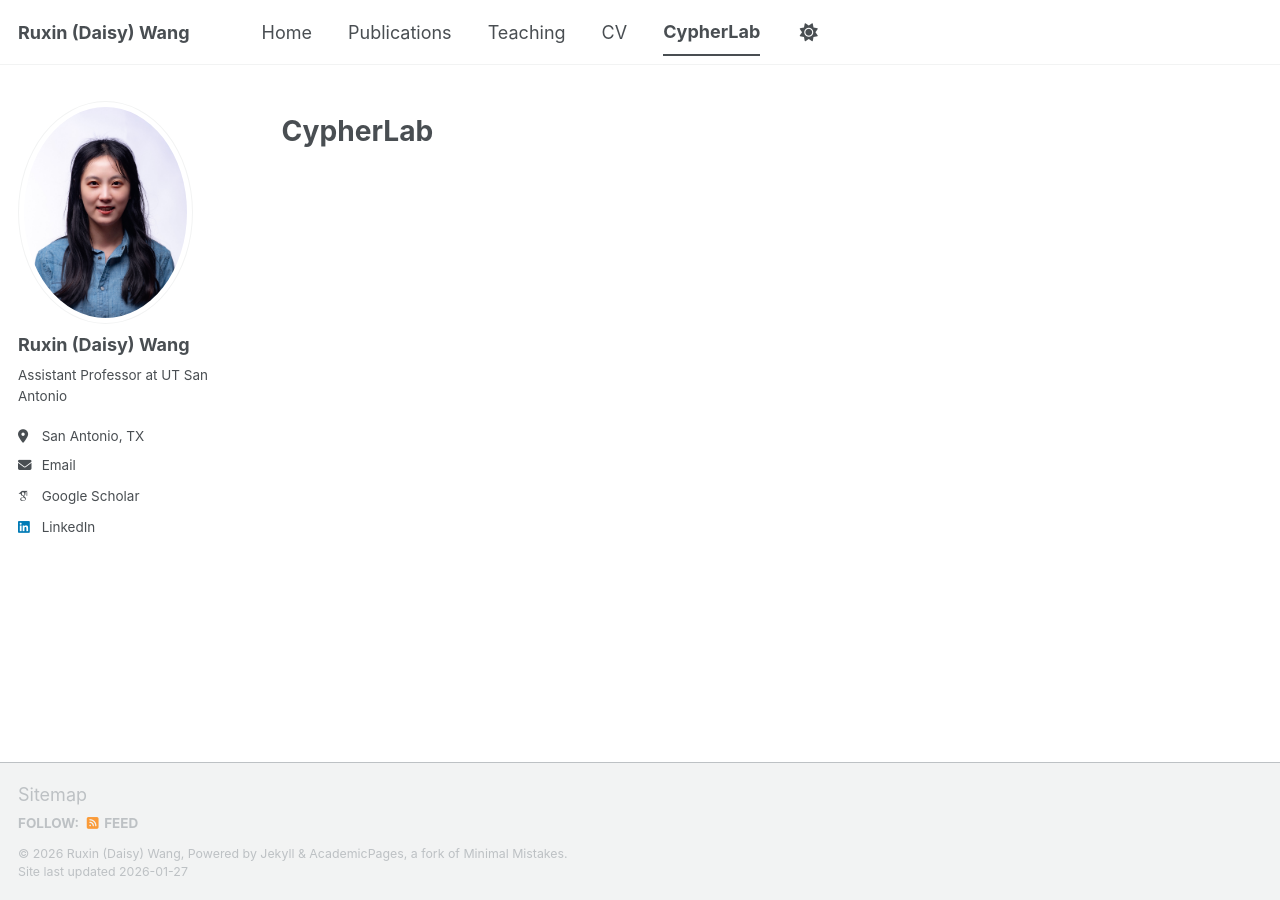
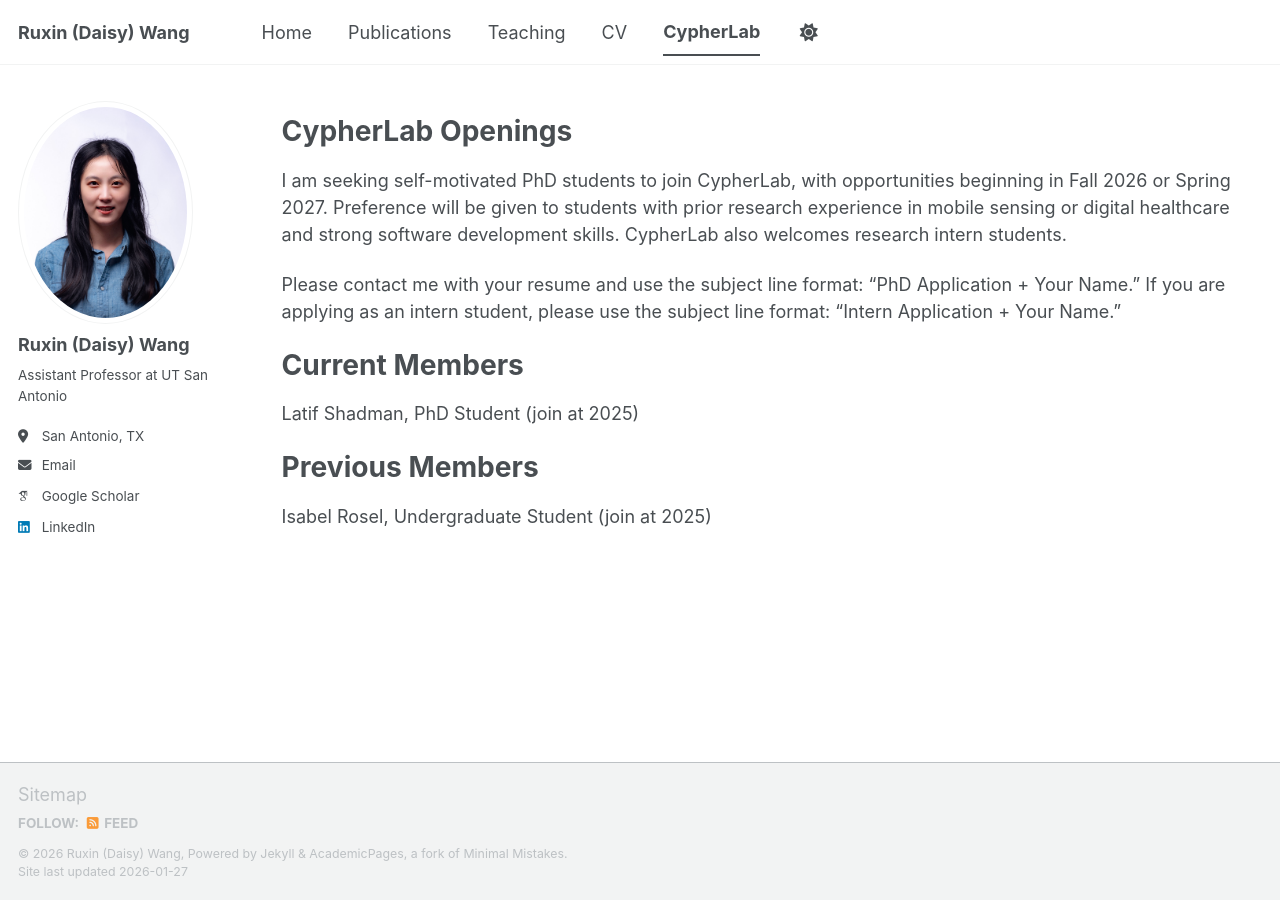
Before and after one commit to DaisyWang00/DaisyWang00.github.io, a Jekyll site: the page built from _pages/year-archive.md, in a window 1280 px wide. Built offline with Jekyll 4.4.1, drawn with Linux system fonts in a browser that asks for light colours; some web fonts are replaced; a script bundle is joined from its source files by our own code; library files that are not in the unit come from our copies.

Commit message:
Update year-archive.md

```diff
--- a/_pages/year-archive.md
+++ b/_pages/year-archive.md
@@ -9,4 +9,15 @@ redirect_from:
 
 {% include base_path %}
 
-# CypherLab
+
+# CypherLab Openings
+I am seeking self-motivated PhD students to join CypherLab, with opportunities beginning in Fall 2026 or Spring 2027. Preference will be given to students with prior research experience in mobile sensing or digital healthcare and strong software development skills. CypherLab also welcomes research intern students.
+
+Please contact me with your resume and use the subject line format: “PhD Application + Your Name.” If you are applying as an intern student, please use the subject line format: “Intern Application + Your Name.”
+
+
+# Current Members
+Latif Shadman, PhD Student (join at 2025)
+
+# Previous Members
+Isabel Rosel, Undergraduate Student (join at 2025)
```
